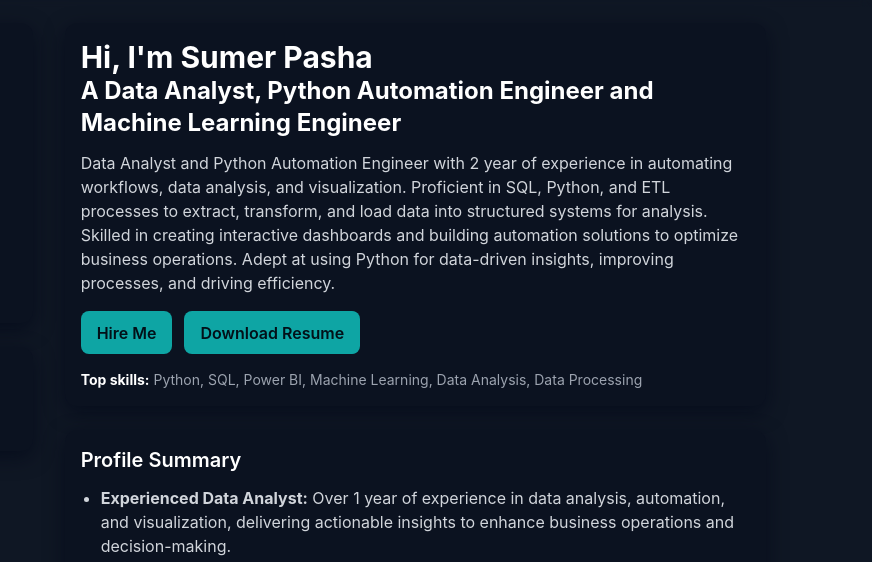
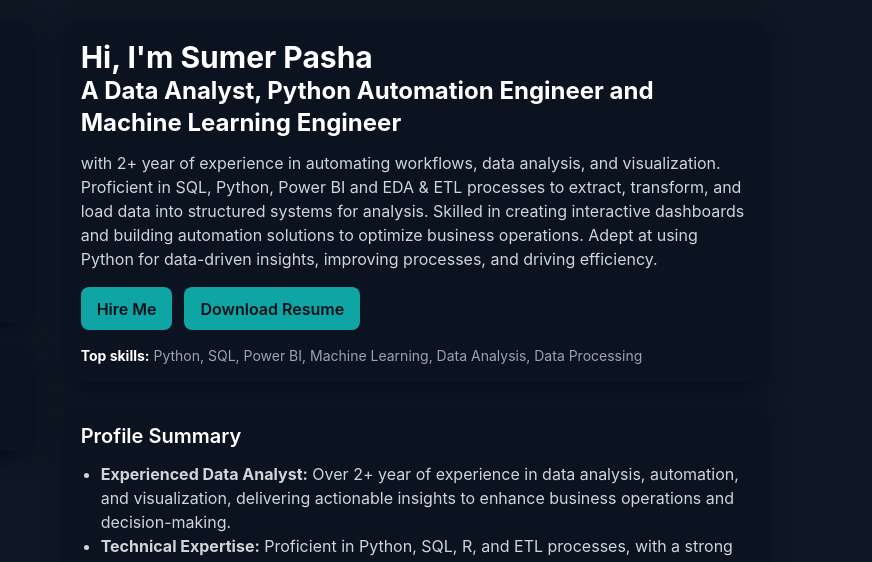
Before and after one commit to 1sumer/Portfolio, a plain HTML site: page index.html in a window 1280 px wide. Shown: the part 127-689 px from the top of the page, 408-1280 px from the left. Drawn offline with nearby package versions, Linux system fonts and the light colour scheme.

Commit message:
Update index.html

```diff
--- a/index.html
+++ b/index.html
@@ -89,7 +89,7 @@
               <h1 class="text-3xl font-bold text-white">Hi, I'm Sumer Pasha</h1>
               <h3 class="text-2xl font-bold text-white">A Data Analyst, Python Automation Engineer and Machine Learning Engineer</h3>
               <p class="mt-3 text-gray-300">
-                Data Analyst and Python Automation Engineer with 2 year of experience in automating workflows, data analysis, and visualization. Proficient in SQL, Python, and ETL processes to extract, transform, and load data into structured systems for analysis. Skilled in creating interactive dashboards and building automation solutions to optimize business operations. Adept at using Python for data-driven insights, improving processes, and driving efficiency.
+                with 2+ year of experience in automating workflows, data analysis, and visualization. Proficient in SQL, Python, Power BI and EDA & ETL processes to extract, transform, and load data into structured systems for analysis. Skilled in creating interactive dashboards and building automation solutions to optimize business operations. Adept at using Python for data-driven insights, improving processes, and driving efficiency.
               </p>
 
               <div class="mt-4 flex gap-3">
@@ -108,7 +108,7 @@
         <div class="card mt-6">
           <h2 class="text-xl font-semibold text-white">Profile Summary</h2>
           <ul class="mt-3 list-disc ml-5 text-gray-300">
-            <li><b>Experienced Data Analyst:</b> Over 1 year of experience in data analysis, automation, and visualization, delivering actionable insights to enhance business operations and decision-making.</li>
+            <li><b>Experienced Data Analyst:</b> Over 2+ year of experience in data analysis, automation, and visualization, delivering actionable insights to enhance business operations and decision-making.</li>
             <li><b>Technical Expertise:</b> Proficient in Python, SQL, R, and ETL processes, with a strong focus on data cleaning, modeling, and structuring for efficient querying and analysis.</li>
             <li><b>Automation Skills:</b> Developed Python-based automation solutions, including email campaigns and invoicing systems, reducing manual workloads and improving efficiency.</li>
             <li><b>Visualization Proficiency:</b> Skilled in creating interactive dashboards using Power BI and Matplotlib to monitor KPIs, trends, and performance metrics, improving decision-making efficiency.</li>
@@ -163,4 +163,5 @@
   <script src="https://cdn.jsdelivr.net/npm/emailjs-com@2.6.4/dist/email.min.js"></script>
   <script src="assets/js/main.js"></script>
 </body>
+
 </html>
```
